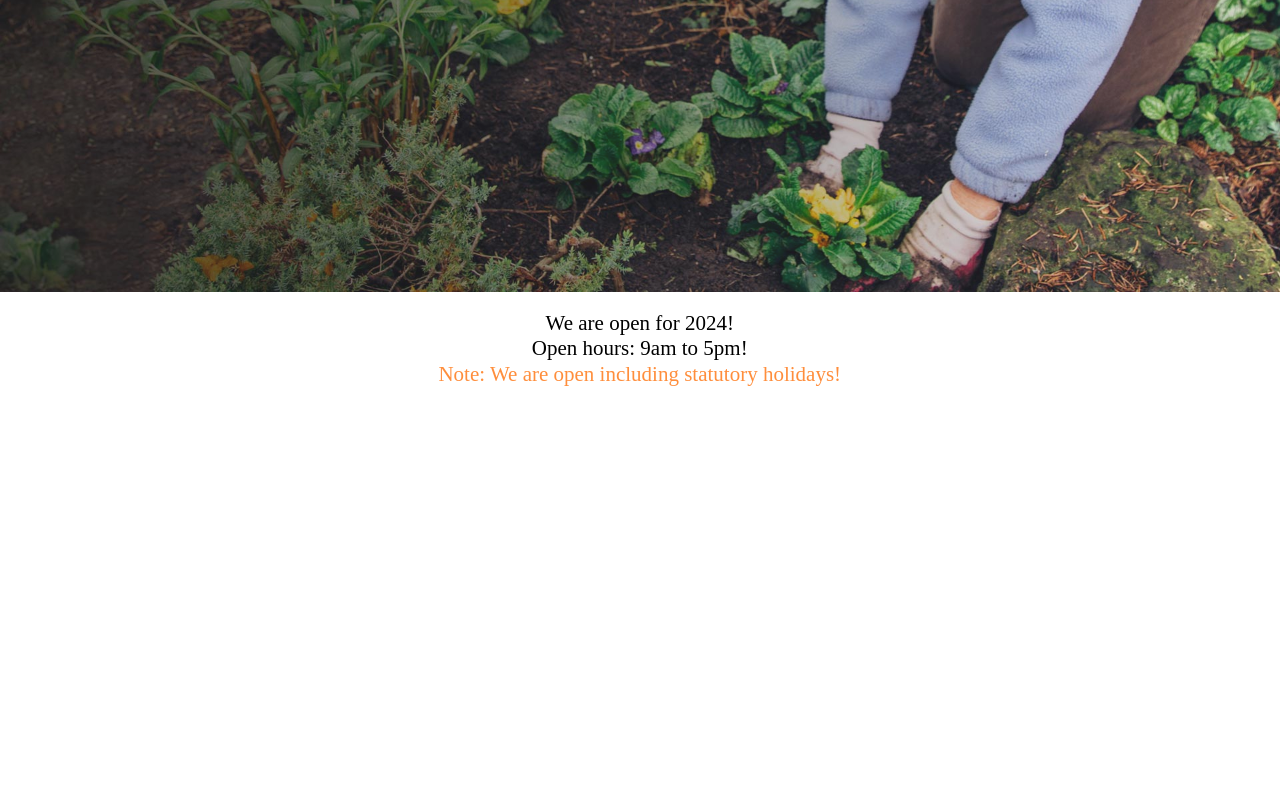
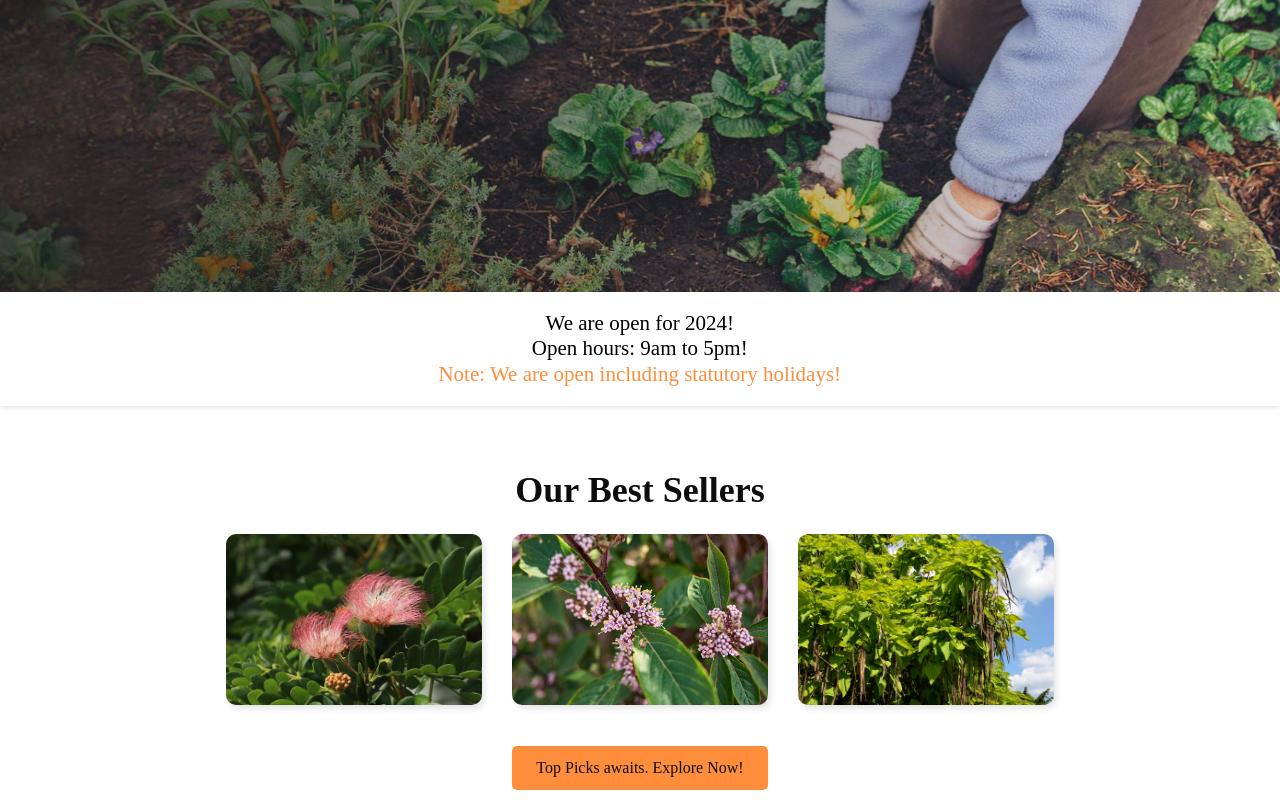
Before and after one commit to nic-dgl309-2024WI/design-system-AnumolSkaria98, a plain HTML site: page index.html in a window 1280 px wide. Shown: the part 508-1308 px from the top of the page. Before the commit the page ends 914 px from the top, so only its background shows below. Drawn offline with Linux system fonts and the light colour scheme.

Commit message:
Define a section for products with cards and images

```diff
--- a/index.html
+++ b/index.html
@@ -36,13 +36,32 @@
       <section class="c-announcement">
         <p class="c-announcement__p">
           <span class="c-highlight-text"
-            >We are open for 2024!
-            <br />Open hours: 9am to 5pm! <br /><span class="c-highlight-text__important u-fs-700"
+            >We are open for 2024! <br />Open hours: 9am to 5pm! <br /><span
+              class="c-highlight-text__important u-fs-700"
               >Note: We are open including statutory holidays!
             </span>
           </span>
         </p>
       </section>
+      <!-- Best selling products -->
+
+      <section class="l-mt-2 l-pt-2-5" id="best-sellers">
+        <h1 class="best-sellers l-pb-2 u-fs-800 u-text-primary">
+          Our Best Sellers
+        </h1>
+        <div class="c-card-container">
+          <div class="c-card-container__card l-pb-1-5">
+            <img src="images/card1.jpeg" alt="Image 1" />
+          </div>
+          <div class="c-card-container__card l-pb-1-5">
+            <img src="images/card2.jpg" alt="Image 2" />
+          </div>
+          <div class="c-card-container__card l-pb-1-5">
+            <img src="images/card3.jpg" alt="Image 3" />
+          </div>
+        </div>
+        <a href="#" class="c-card-container__btn l-mt-2">Top Picks awaits. Explore Now!</a>
+      </section>
     </main>
     <script src="home.js"></script>
   </body>
--- a/styles.css
+++ b/styles.css
@@ -417,7 +417,7 @@ ol {
   color: var(--clr-text-primary); /* Example primary text color */
 }
 /* Style navigation bar */
-.heading-text{
+.heading-text {
   /* color: var(--clr-text-primary); */
   color: white;
 }
@@ -522,7 +522,9 @@ ol {
 }
 
 .c-highlight-text__important {
-  color: var(--clr-accent-primary) /* Change this color as per your preference */
+  color: var(
+    --clr-accent-primary
+  ); /* Change this color as per your preference */
 }
 
 @keyframes highlight {
@@ -536,6 +538,40 @@ ol {
   }
 }
 
+/* Styles for the best-selling section */
+.best-sellers {
+  display: flex; /* Use flexbox for centering */
+  justify-content: center; /* Center horizontally */
+}
+
+.c-card-container {
+  display: flex;
+  justify-content: center;
+  flex-direction: column;
+  flex-wrap: wrap;
+  gap: 30px;
+}
+
+.c-card-container__card {
+  flex-basis: calc(33.33% - 20px); /* Adjust as needed */
+}
+
+.c-card-container__card img {
+  width: 100%;
+  height: auto;
+  border-radius: 10px;
+  box-shadow: 3px 4px 6px rgba(0, 0, 0, 0.1); /* Adjust shadow properties as needed */
+}
+.c-card-container__btn{
+  text-decoration: none;
+  display: inline-block;
+  justify-content: center;
+  width:20%;
+  text-align: center;
+  background-color: var(--clr-accent-primary);
+  border-radius: 5px;
+  padding: 10px 20px;
+}
 
 /* Media query for desktop sizes */
 @media (min-width: 768px) {
@@ -570,4 +606,23 @@ ol {
     height: 800px;
     opacity: 0.9;
   }
+
+  .c-card-container {
+    display: flex;
+    flex-direction: row;
+    align-items: center;
+    flex-wrap: wrap;
+  }
+
+  .c-card-container__card {
+    flex-basis: 20%;
+    /* gap: 25px; */
+  }
+  .c-card-container__btn{
+    text-align: center;
+    display: block;
+    color: var(--clr-text-primary);
+    margin: 10px auto;
+    padding: 10px 20px;
+  }
 }
```
Also changed, not shown: images/card1.jpeg (added), images/card2.jpg (added), images/card3.jpg (added).
